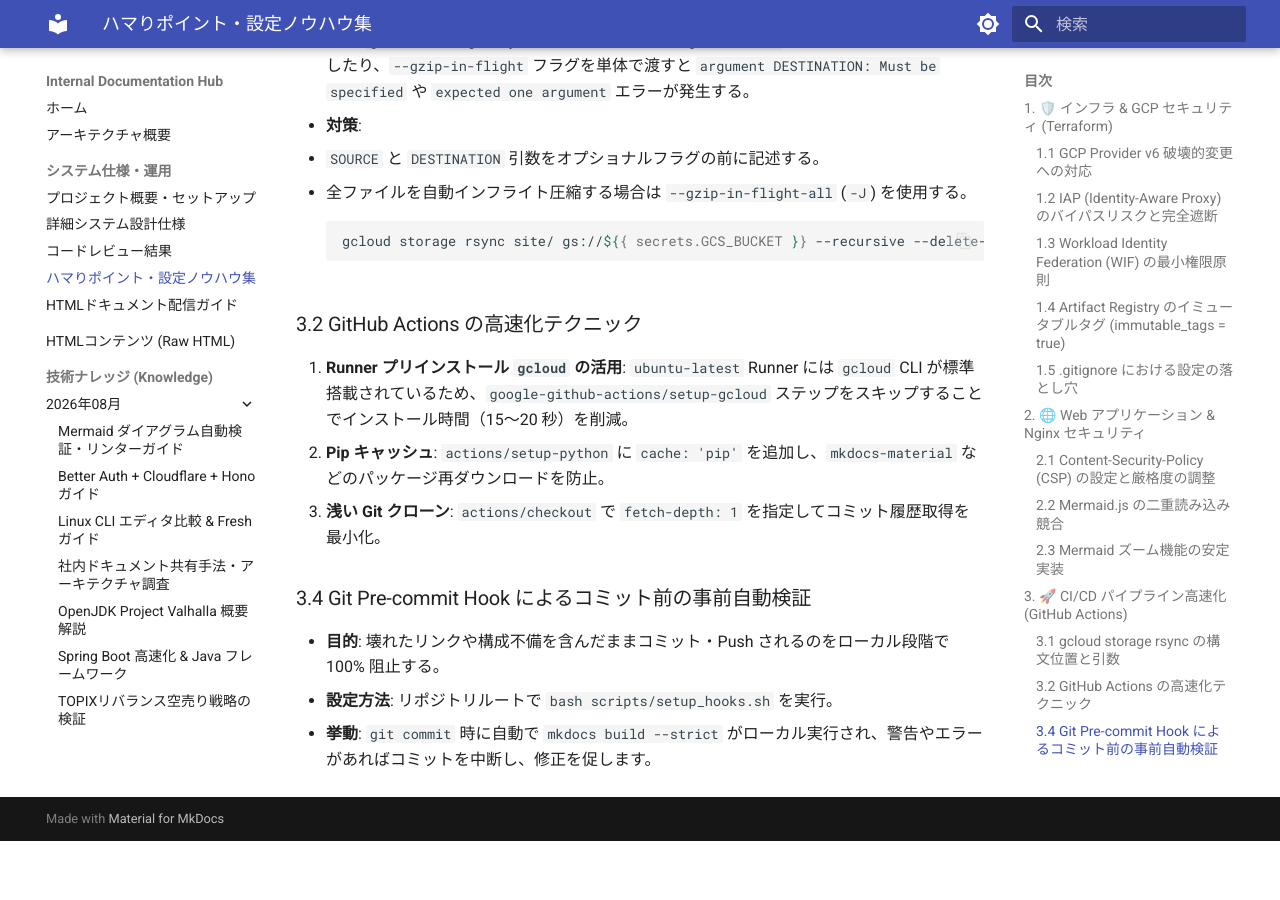
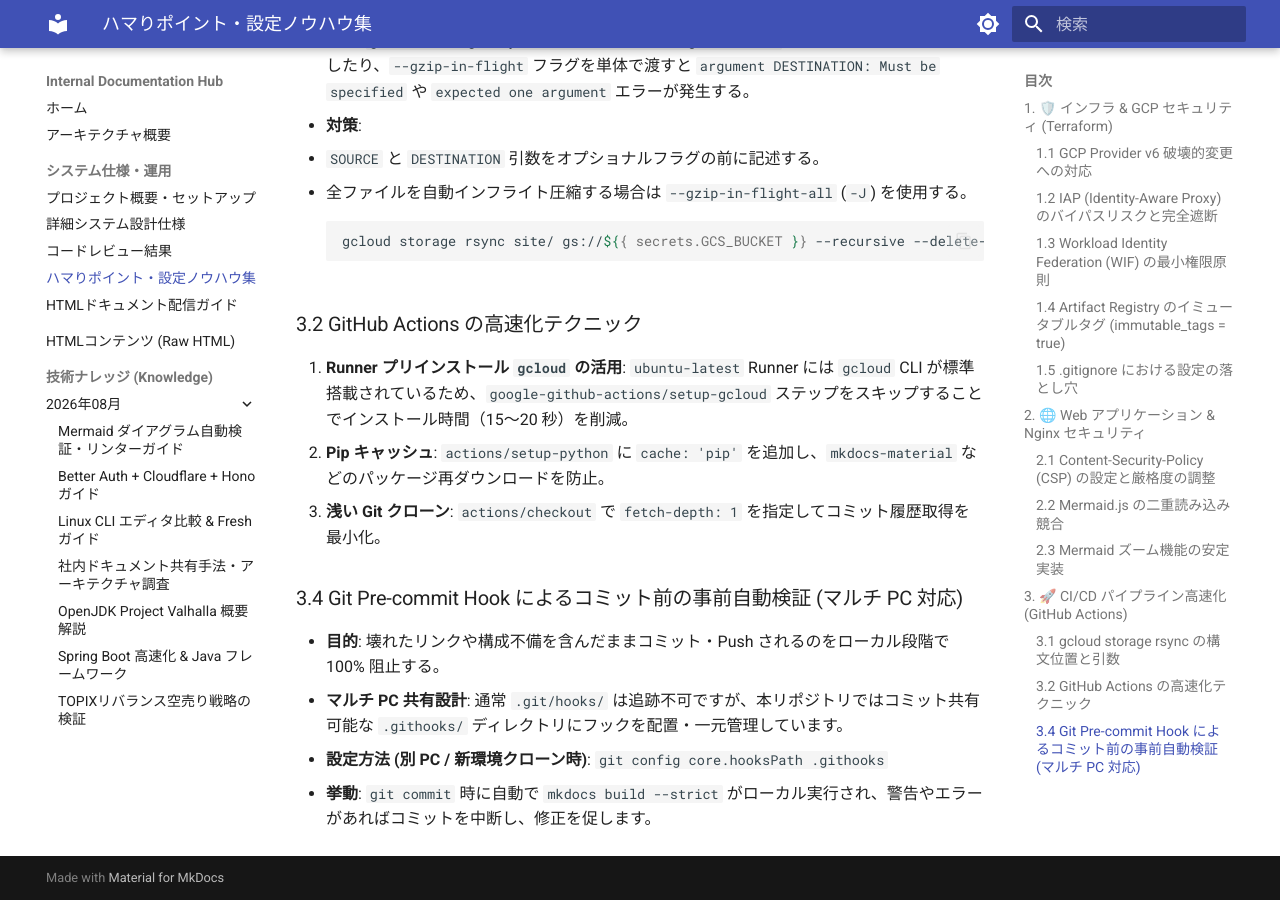
Before and after one commit to oharato/docs-repo, an MkDocs documentation site: the page built from docs/system/pitfalls_and_tips.md, in a window 1280 px wide and 900 px high, scrolled down 2828 px. Built offline with MkDocs 1.6.1 and Material for MkDocs 9.7.7, drawn with Linux system fonts in a browser that asks for light colours; before the commit the page ends 3669 px from its top, so only the background shows below that.

Commit message:
feat(hooks): configure repository-tracked .githooks for multi-PC pre-commit validation

```diff
--- a/docs/system/pitfalls_and_tips.md
+++ b/docs/system/pitfalls_and_tips.md
@@ -85,9 +85,11 @@
 2. **Pip キャッシュ**: `actions/setup-python` に `cache: 'pip'` を追加し、`mkdocs-material` などのパッケージ再ダウンロードを防止。
 3. **浅い Git クローン**: `actions/checkout` で `fetch-depth: 1` を指定してコミット履歴取得を最小化。
 
-### 3.4 Git Pre-commit Hook によるコミット前の事前自動検証
+### 3.4 Git Pre-commit Hook によるコミット前の事前自動検証 (マルチ PC 対応)
 - **目的**: 壊れたリンクや構成不備を含んだままコミット・Push されるのをローカル段階で 100% 阻止する。
-- **設定方法**:
-  リポジトリルートで `bash scripts/setup_hooks.sh` を実行。
+- **マルチ PC 共有設計**:
+  通常 `.git/hooks/` は追跡不可ですが、本リポジトリではコミット共有可能な `.githooks/` ディレクトリにフックを配置・一元管理しています。
+- **設定方法 (別 PC / 新環境クローン時)**:
+  `git config core.hooksPath .githooks`
 - **挙動**:
   `git commit` 時に自動で `mkdocs build --strict` がローカル実行され、警告やエラーがあればコミットを中断し、修正を促します。
```
Also changed, not shown: README.md (+4 -1 lines), 2 other files.
